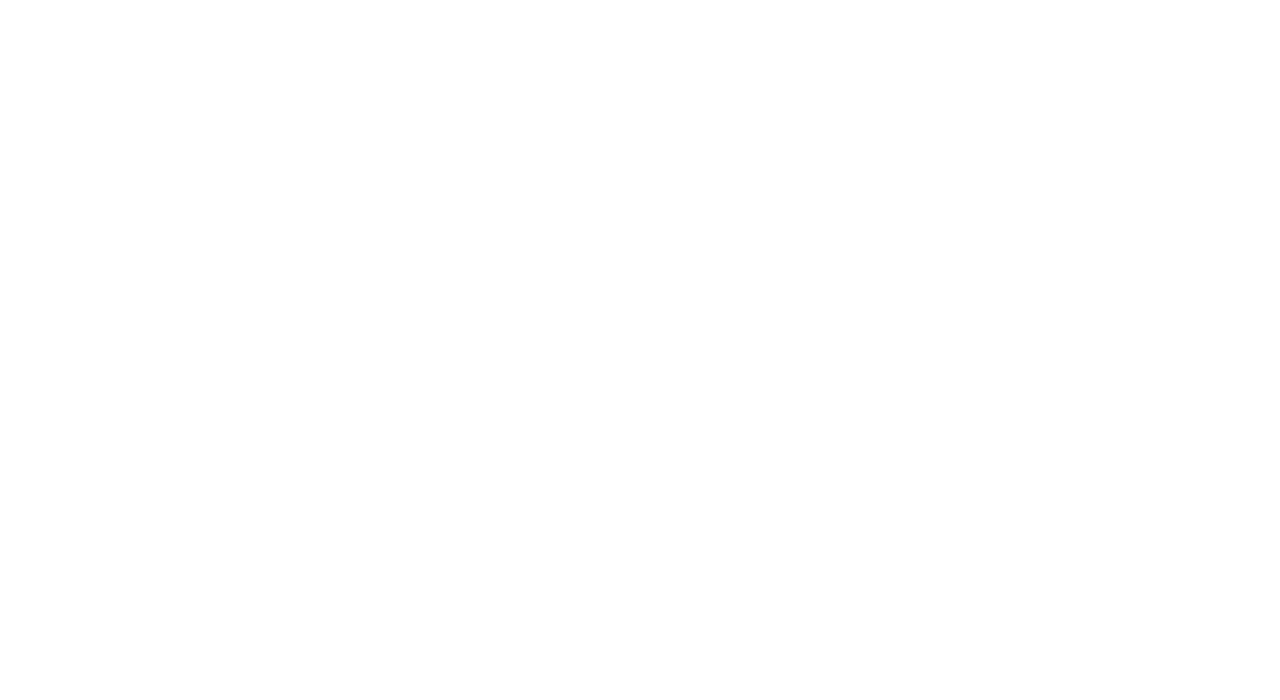
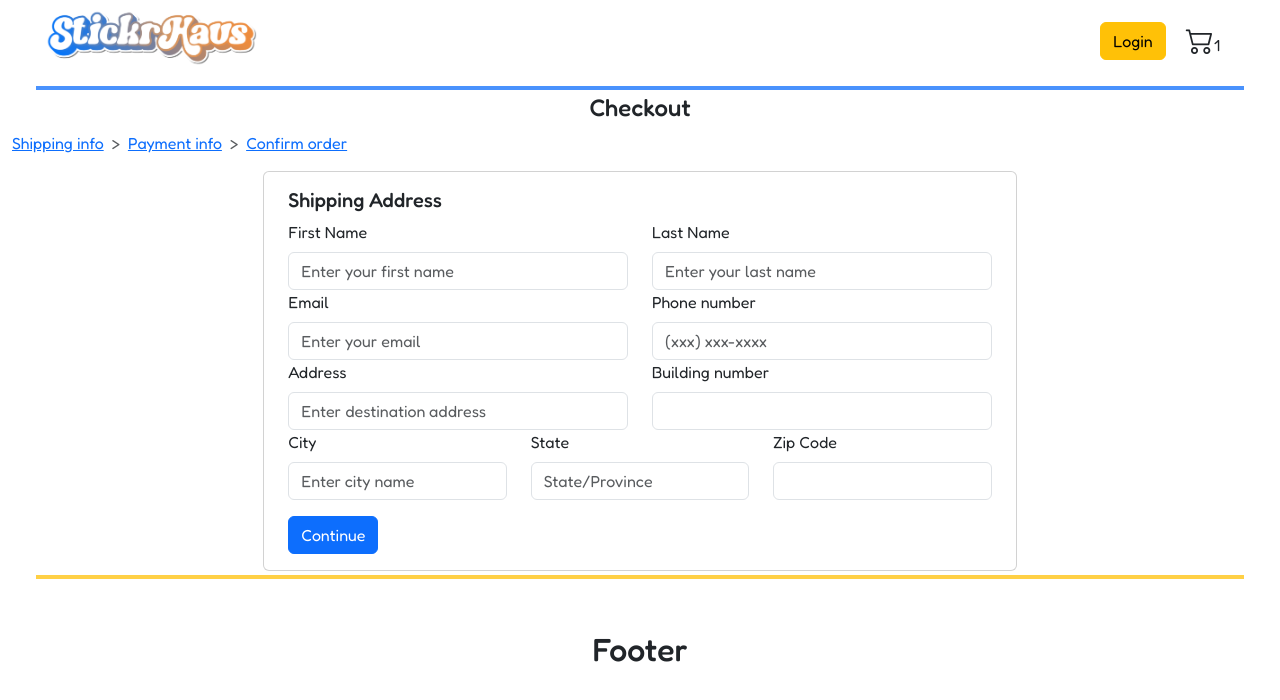
Before and after one commit to lucaso-silva/stickrhaus, a React (Vite) app: page /checkoutaddress in a window 1280 px wide. Before the commit this address had no page. Shown: the top 700 px of the page. Built offline with nearby package versions, Linux system fonts and the light colour scheme.

Commit message:
(wip) checkout page

```diff
--- a/src/App.jsx
+++ b/src/App.jsx
@@ -3,6 +3,9 @@
 import Cart from './pages/Cart.jsx'
 import Login from './pages/Login.jsx'
 import Signup from "./pages/Signup.jsx";
+import CheckoutAddress from './pages/CheckoutAddress.jsx'
+import CheckoutPayment from './pages/CheckoutPayment.jsx'
+import CheckoutSummary from "./pages/CheckoutSummary.jsx";
 
 function App() {
 
@@ -12,6 +15,9 @@
         <Route path="/cart" element={<Cart />} />
         <Route path="/login" element={<Login />} />
         <Route path="/signup" element={<Signup />} />
+        <Route path="/checkoutaddress" element={<CheckoutAddress />} />
+        <Route path="/checkoutpayment" element={<CheckoutPayment />} />
+        <Route path="/checkoutsummary" element={<CheckoutSummary />} />
     </Routes>
   )
 }
--- /dev/null
+++ b/src/components/AddressInfo.jsx
@@ -0,0 +1,56 @@
+import { Button, Card, Form, Row, Col } from 'react-bootstrap'
+
+export default function AddressInfo(){
+    return(
+        <Card style={{width:'60%'}} className="py-3 px-4 mx-auto">
+            <Card.Title>Shipping Address</Card.Title>
+            <Form>
+                <Row>
+                    <Form.Group as={Col}>
+                        <Form.Label>First Name</Form.Label>
+                        <Form.Control type="text" placeholder="Enter your first name" />
+                    </Form.Group>
+                    <Form.Group as={Col}>
+                        <Form.Label>Last Name</Form.Label>
+                        <Form.Control type="text" placeholder="Enter your last name" />
+                    </Form.Group>
+                </Row>
+                <Row>
+                    <Form.Group as={Col}>
+                        <Form.Label>Email</Form.Label>
+                        <Form.Control type="email" placeholder="Enter your email" />
+                    </Form.Group>
+                    <Form.Group as={Col}>
+                        <Form.Label>Phone number</Form.Label>
+                        <Form.Control type="text" placeholder="(xxx) xxx-xxxx" />
+                    </Form.Group>
+                </Row>
+                <Row>
+                    <Form.Group as={Col}>
+                        <Form.Label>Address</Form.Label>
+                        <Form.Control type="text" placeholder="Enter destination address" />
+                    </Form.Group>
+                    <Form.Group as={Col}>
+                        <Form.Label>Building number</Form.Label>
+                        <Form.Control type="text" placeholder="" />
+                    </Form.Group>
+                </Row>
+                <Row>
+                    <Form.Group as={Col}>
+                        <Form.Label>City</Form.Label>
+                        <Form.Control type="text" placeholder="Enter city name" />
+                    </Form.Group>
+                    <Form.Group as={Col}>
+                        <Form.Label>State</Form.Label>
+                        <Form.Control type="text" placeholder="State/Province" />
+                    </Form.Group>
+                    <Form.Group as={Col}>
+                        <Form.Label>Zip Code</Form.Label>
+                        <Form.Control type="text" placeholder="" />
+                    </Form.Group>
+                </Row>
+                <Button type="submit" variant="primary" className="mt-3">Continue</Button>
+            </Form>
+        </Card>
+    )
+}
--- a/src/components/CartSummary.jsx
+++ b/src/components/CartSummary.jsx
@@ -1,6 +1,10 @@
 import {Card, Container, Row, Col, Button} from "react-bootstrap";
+import { useNavigate } from 'react-router-dom';
 
 export default function CartSummary(){
+    let navigate = useNavigate();
+
+    let goCheckout = () => navigate("/checkoutaddress");
     return (
         <Card>
             <Card.Body>
@@ -30,7 +34,7 @@
                         </Row>
                     </Container>
                 {/*</Card.Text>*/}
-                <Button className="mt-3">Go to Checkout <i className="bi bi-arrow-right ms-2"></i></Button>
+                <Button className="mt-3" onClick={goCheckout}>Go to Checkout <i className="bi bi-arrow-right ms-2"></i></Button>
             </Card.Body>
         </Card>
     )
--- /dev/null
+++ b/src/components/PaymentInfo.jsx
@@ -0,0 +1,12 @@
+import { Card, Form } from 'react-bootstrap'
+
+export default function PaymentInfo(){
+    return (
+        <Card style={{width:'60%'}} className="py-3 px-4 mx-auto">
+            <Card.Title>Payment Info</Card.Title>
+            <Form>
+
+            </Form>
+        </Card>
+    )
+}
--- a/src/components/SignupForm.jsx
+++ b/src/components/SignupForm.jsx
@@ -20,13 +20,13 @@
             <Form.Group controlId="password" className="mt-2">
                 <Form.Label>Password</Form.Label>
                 <Form.Control type="password" placeholder="Password" />
-                <Form.Text id="passwordHelper" muted>Your password must be 8-20 characters long, contain letters and numbers, and must not contain spaces, special characters, or emoji.</Form.Text>
+                <Form.Text id="passwordHelper" muted>Your password must be 8-20 characters long, contain letters and numbers, and must not contain spaces, special characters, or <emoji className=""></emoji></Form.Text>
             </Form.Group>
             <Form.Group controlId="password2" className="mt-2">
                 <Form.Label>Password</Form.Label>
                 <Form.Control type="password" placeholder="Repeat Password" />
             </Form.Group>
-            <Button type="submit" variant="primary" className="mx-auto mt-3">Sign up</Button>
+            <Button type="submit" variant="primary" className="mt-3">Sign up</Button>
         </Form>
     )
 }
--- a/src/index.css
+++ b/src/index.css
@@ -34,6 +34,11 @@
     color: red;
 }
 
+/*Checkout Breadcrumbs*/
+.breadcrumb-item+.breadcrumb-item::before {
+    content: var(--bs-breadcrumb-divider, ">");
+}
+
 /*Footer*/
 .footer{
     height: 20vh;
--- a/src/pages/Cart.jsx
+++ b/src/pages/Cart.jsx
@@ -1,5 +1,5 @@
 import Header from '../components/Header.jsx'
-import {Container, Row, Col, Card, ListGroup} from "react-bootstrap";
+import {Container, Row, Col, ListGroup} from "react-bootstrap";
 import ItemCart from "../components/ItemCart.jsx";
 import CartSummary from "../components/CartSummary.jsx";
 import Footer from "../components/Footer.jsx"
--- /dev/null
+++ b/src/pages/CheckoutAddress.jsx
@@ -0,0 +1,20 @@
+import Header from '../components/Header.jsx';
+import Footer from '../components/Footer.jsx';
+import AddressInfo from '../components/AddressInfo.jsx';
+import {Breadcrumb, Container} from 'react-bootstrap';
+
+export default function CheckoutAddress() {
+    return(
+        <Container fluid>
+            <Header />
+            <h4 className="text-center">Checkout</h4>
+            <Breadcrumb>
+                <Breadcrumb.Item href="/checkoutaddress">Shipping info</Breadcrumb.Item>
+                <Breadcrumb.Item href="/checkoutpayment" linkProps={{content: "var(--bs-breadcrumb-divider, '\-')"}}>Payment info</Breadcrumb.Item>
+                <Breadcrumb.Item href="/checkoutsummary">Confirm order</Breadcrumb.Item>
+            </Breadcrumb>
+            <AddressInfo />
+            <Footer />
+        </Container>
+    )
+}
--- /dev/null
+++ b/src/pages/CheckoutPayment.jsx
@@ -0,0 +1,20 @@
+import Header from '../components/Header.jsx';
+import Footer from '../components/Footer.jsx';
+import PaymentInfo from "../components/PaymentInfo.jsx";
+import {Breadcrumb, Container} from "react-bootstrap";
+
+export default function CheckoutPayment() {
+    return(
+        <Container fluid>
+            <Header />
+            <h4 className="text-center">Checkout</h4>
+            <Breadcrumb className="text-center">
+                <Breadcrumb.Item href="/checkoutaddress">Shipping info</Breadcrumb.Item>
+                <Breadcrumb.Item href="/checkoutpayment" linkProps={{content: "var(--bs-breadcrumb-divider, '\-')"}}>Payment info</Breadcrumb.Item>
+                <Breadcrumb.Item href="/checkoutsummary">Confirm order</Breadcrumb.Item>
+            </Breadcrumb>
+            <PaymentInfo />
+            <Footer />
+        </Container>
+    )
+}
--- /dev/null
+++ b/src/pages/CheckoutSummary.jsx
@@ -0,0 +1,11 @@
+import Header from '../components/Header.jsx';
+import Footer from '../components/Footer.jsx';
+
+export default function CheckoutSummary() {
+    return (
+        <>
+            <Header />
+            <Footer />
+        </>
+    )
+}
--- a/src/pages/Login.jsx
+++ b/src/pages/Login.jsx
@@ -15,7 +15,6 @@
                     <LoginForm/>
                     <hr/>
                     <Card.Text>Not registered yet? <Link to="/signup">Sign up</Link></Card.Text>
-                    {/*<Card.Link href="/signup">Register</Card.Link>*/}
                 </Card.Body>
             </Card>
             <Footer />
```
Also changed, not shown: src/components/OrderSummar.jsx (added).
